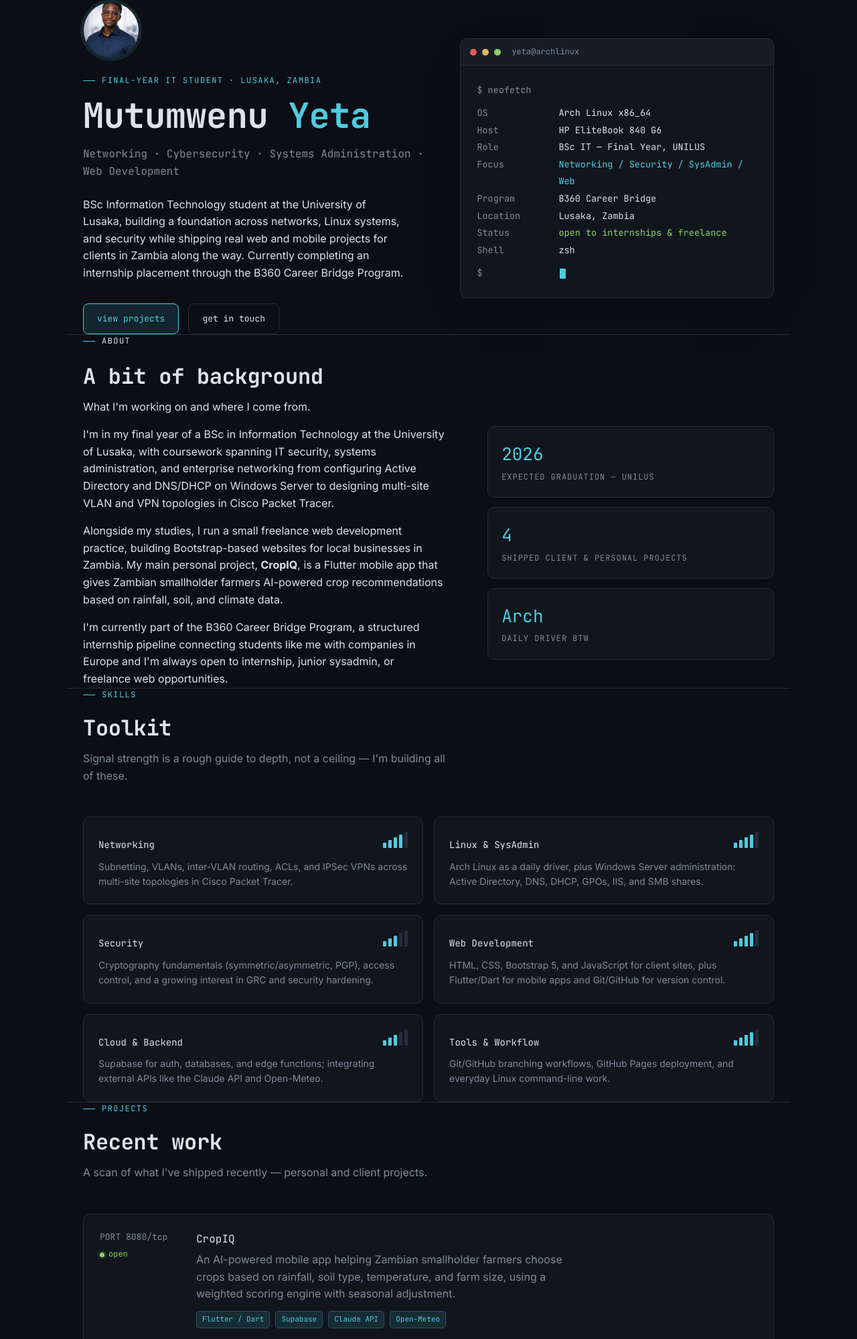
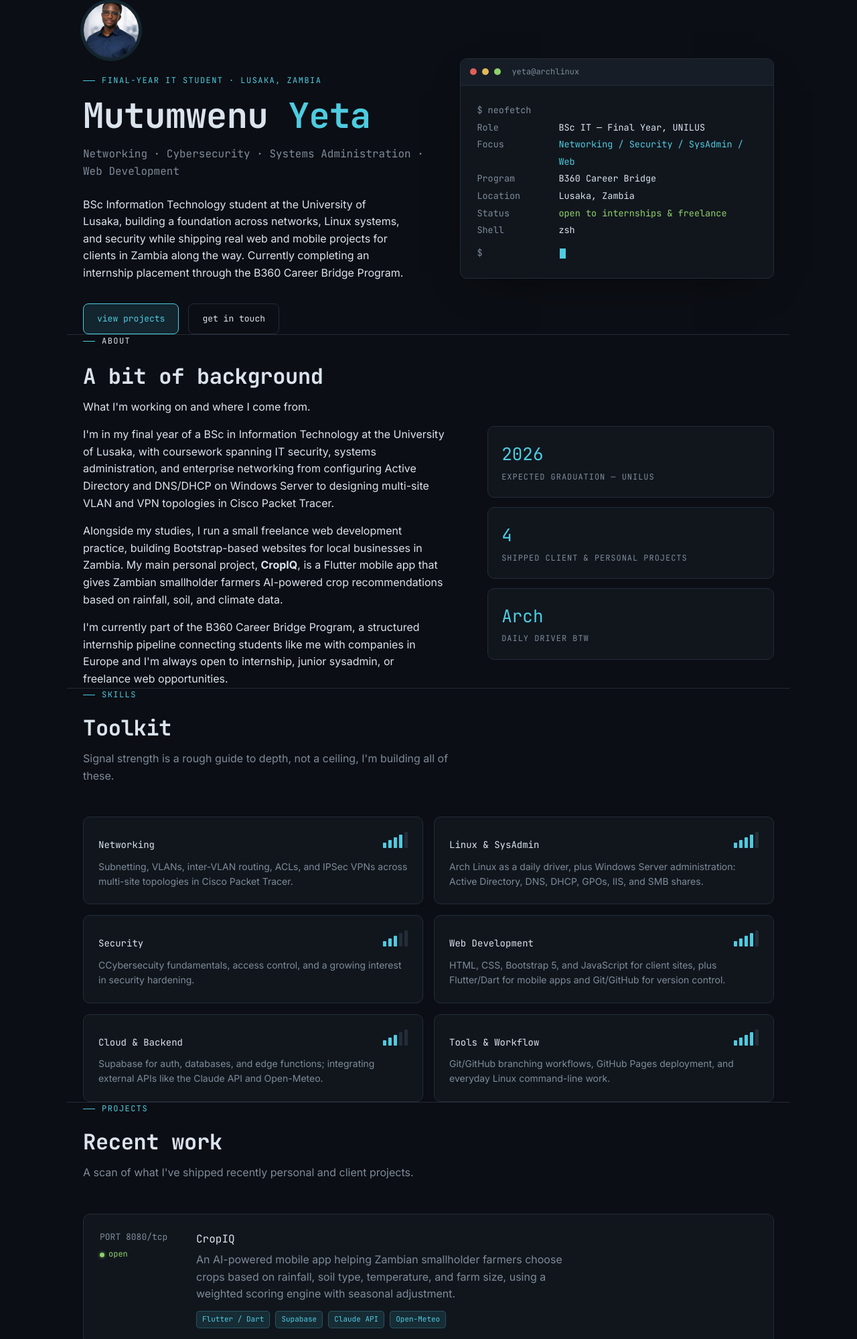
Before and after one commit to Yetaaa222/portfolio, a plain HTML site: page index.html in a window 1280 px wide. Shown: the part 157-2156 px from the top of the page at 67% size. Drawn offline with Linux system fonts and the light colour scheme.

Commit message:
first commit

```diff
--- a/index.html
+++ b/index.html
@@ -823,10 +823,7 @@
                     </div>
                     <div class="term-body">
                         <div class="term-row"><span class="term-key">$ neofetch</span></div>
-                        <div class="term-row" style="margin-top:8px;"><span class="term-key">OS</span><span
-                                class="term-val">Arch Linux x86_64</span></div>
-                        <div class="term-row"><span class="term-key">Host</span><span class="term-val">HP EliteBook 840
-                                G6</span></div>
+
                         <div class="term-row"><span class="term-key">Role</span><span class="term-val">BSc IT &mdash;
                                 Final Year, UNILUS</span></div>
                         <div class="term-row"><span class="term-key">Focus</span><span
@@ -896,7 +893,7 @@
         <section id="skills" class="wrap reveal">
             <p class="eyebrow">skills</p>
             <h2>Toolkit</h2>
-            <p class="section-sub">Signal strength is a rough guide to depth, not a ceiling &mdash; I'm building all of
+            <p class="section-sub">Signal strength is a rough guide to depth, not a ceiling, I'm building all of
                 these.</p>
 
             <div class="skills-grid">
@@ -935,8 +932,8 @@
                         </span>
                     </div>
                     <p class="skill-desc">
-                        Cryptography fundamentals (symmetric/asymmetric, PGP), access
-                        control, and a growing interest in GRC and security hardening.
+                        CCybersecuity fundamentals, access
+                        control, and a growing interest in security hardening.
                     </p>
                 </div>
 
@@ -986,7 +983,7 @@
         <section id="projects" class="wrap reveal">
             <p class="eyebrow">projects</p>
             <h2>Recent work</h2>
-            <p class="section-sub">A scan of what I've shipped recently &mdash; personal and client projects.</p>
+            <p class="section-sub">A scan of what I've shipped recently personal and client projects.</p>
 
             <div class="projects-list">
 
@@ -1059,7 +1056,7 @@
                         <div class="project-title">GRC Consulting Site</div>
                         <p class="project-desc">
                             A professional website for a governance, risk, and compliance
-                            consultant &mdash; built to present services and credentials
+                            consultant built to present services and credentials
                             clearly to prospective clients.
                         </p>
                         <div class="tag-row">
@@ -1109,7 +1106,7 @@
                     <div>
                         <div class="log-title">University of Lusaka (UNILUS)</div>
                         <p class="log-body">
-                            BSc in Information Technology, final year &mdash; coursework
+                            BSc in Information Technology, final year coursework
                             covering networking, IT security, systems administration, and
                             software development.
                         </p>
@@ -1150,7 +1147,7 @@
     </main>
 
     <footer>
-        &copy; <span id="year"></span> Mutumwenu Yeta &mdash; built with HTML, CSS &amp; JS
+        &copy; <span id="year"></span> Mutumwenu Yeta built with HTML, CSS &amp; JS
     </footer>
 
     <script>
```
